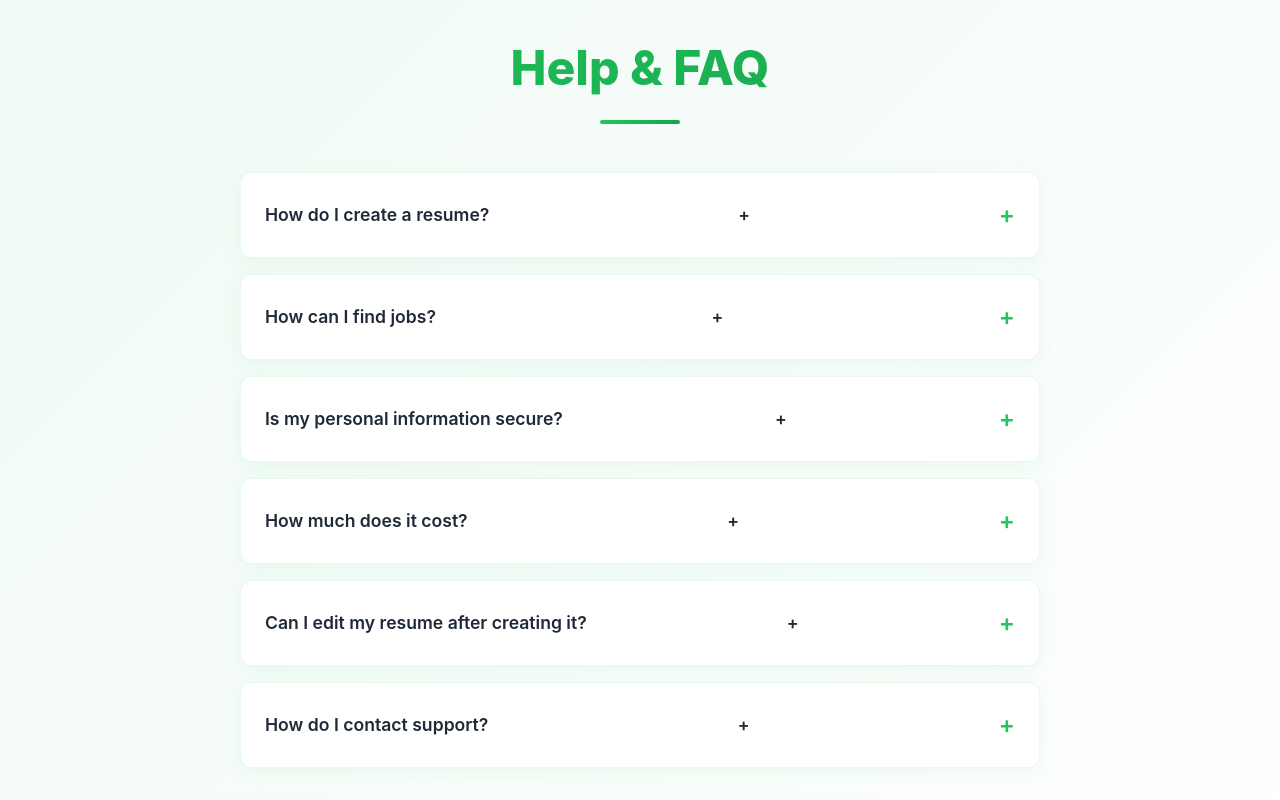
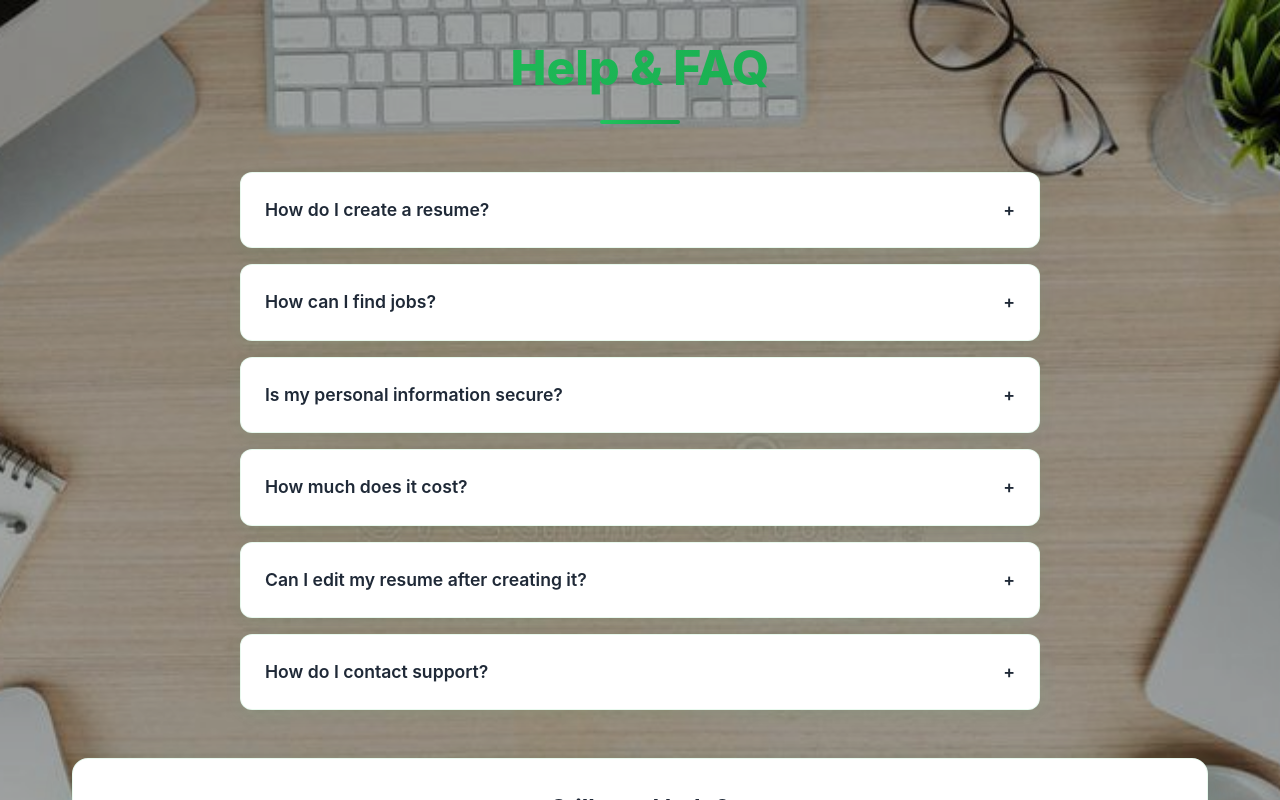
Before and after one commit to KareerKraft/Final_Project, a React app in the folder frontend/: page /help in a window 1280 px wide. Shown: the top 800 px of the page. Built offline with nearby package versions, Linux system fonts and the light colour scheme; the HTML template or start-up script is replaced by a standard one.

Commit message:
designed help page

```diff
--- a/frontend/src/landing/styles/Pages.css
+++ b/frontend/src/landing/styles/Pages.css
@@ -93,6 +93,21 @@
   font-size: 1rem;
 }
 
+/* Help page background */
+.help-page {
+  background: url('/HelpBack.jpeg') center/cover no-repeat;
+  position: relative;
+  overflow: hidden;
+}
+
+.help-page::before {
+  content: '';
+  position: absolute;
+  inset: 0;
+  background-color: rgba(0, 0, 0, 0.35);
+  z-index: 0;
+}
+
 /* Help specific */
 .help-page .faq-container {
   max-width: 800px;
@@ -128,16 +143,7 @@
   background-color: rgba(34, 197, 94, 0.05);
 }
 
-.faq-question::after {
-  content: '+';
-  font-size: 1.5rem;
-  color: #22c55e;
-  transition: transform 0.3s ease;
-}
-
-.faq-item.active .faq-question::after {
-  transform: rotate(45deg);
-}
+/* Removed duplicate plus sign - keeping the one from HTML */
 
 .faq-answer {
   padding: 0 1.5rem;
```
Also changed, not shown: frontend/public/HelpBack.jpeg (added).
